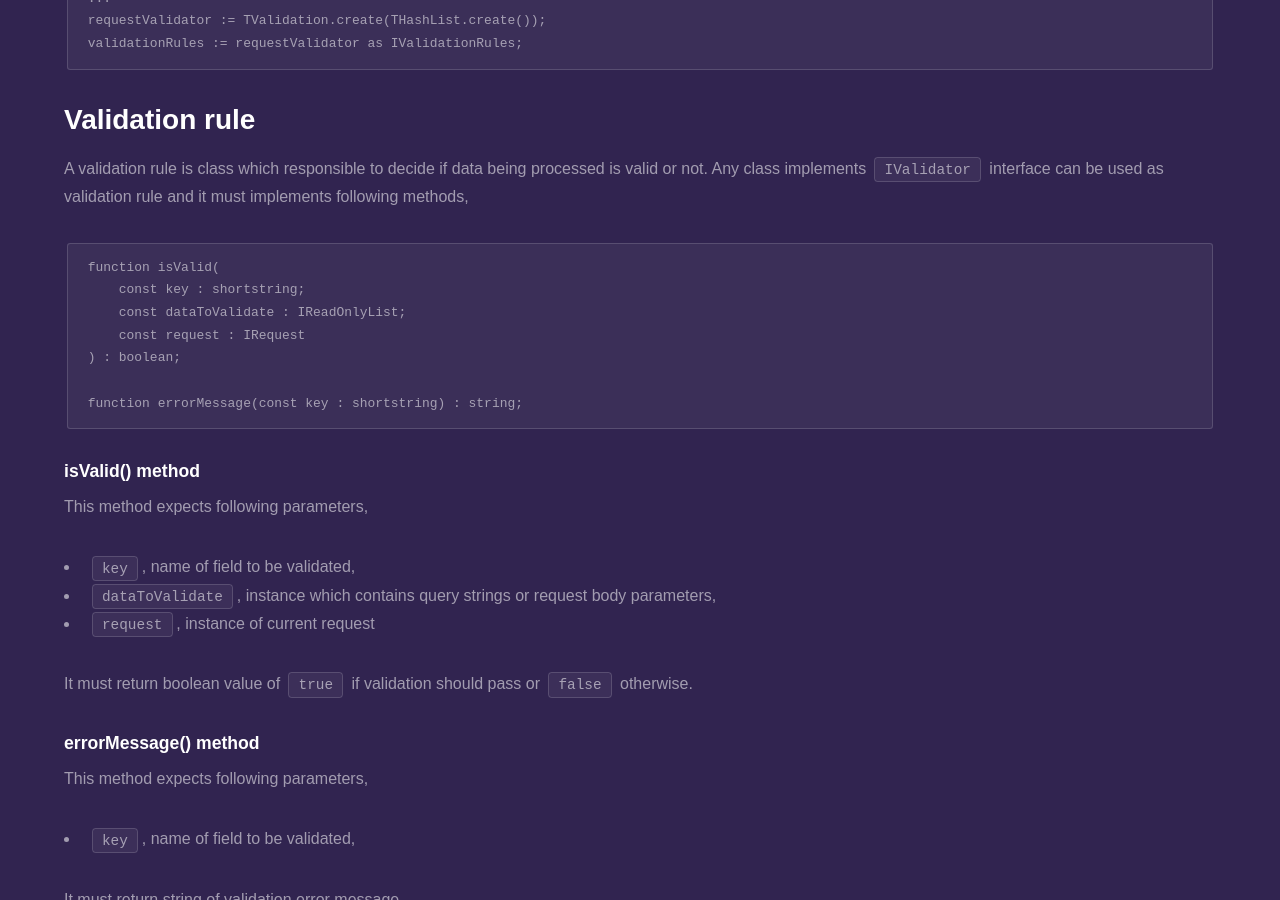
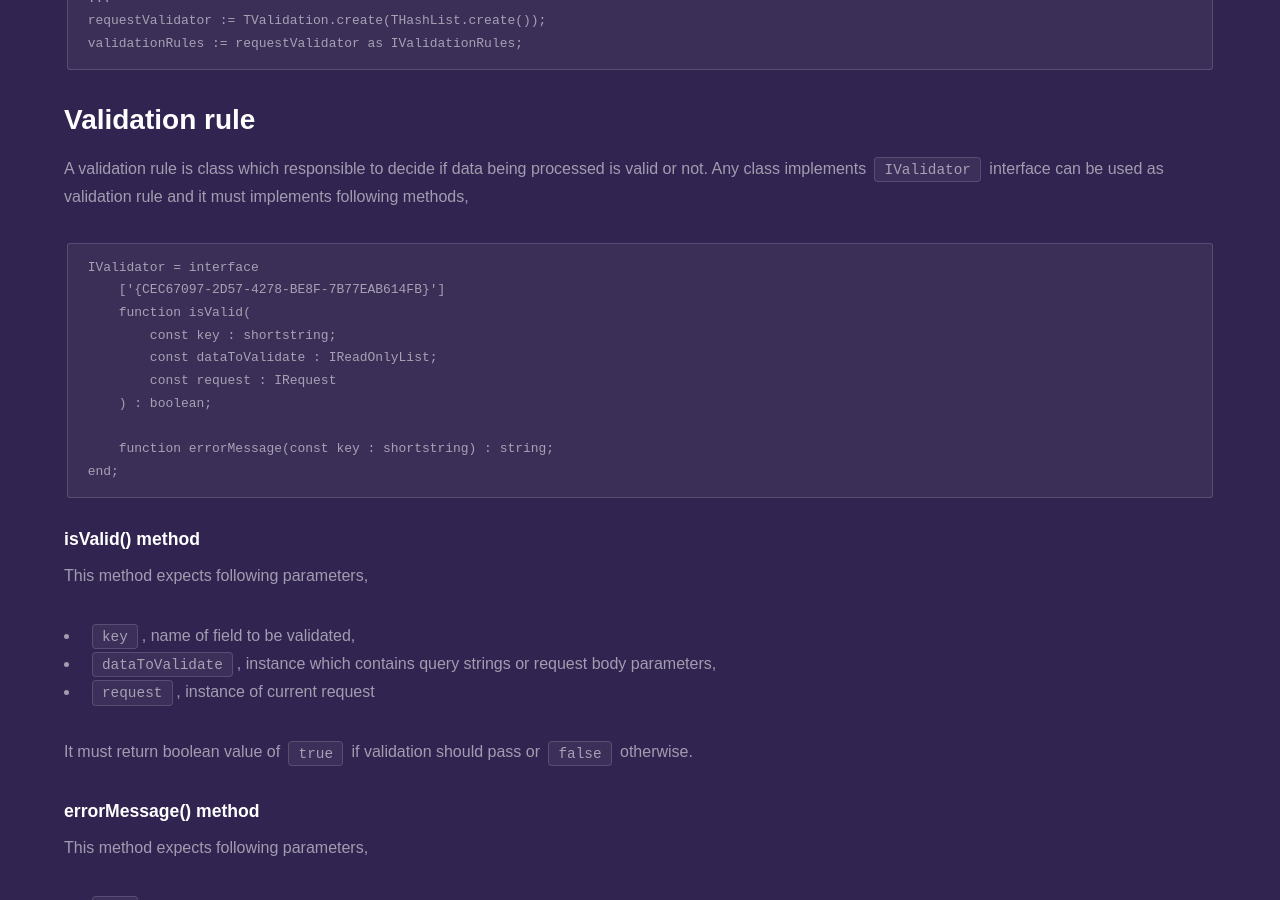
Before and after one commit to fanoframework/fanoframework.github.io, a Jekyll site: the page built from security/form-validation/index.md, in a window 1280 px wide and 900 px high, scrolled down 802 px. Built offline with Jekyll 4.4.1, drawn with Linux system fonts in a browser that asks for light colours; our own code applies the rules of GitHub Pages for plain Markdown files; some of the changed text lies outside the part shown.

Commit message:
Improve by add relevant reference

````diff
--- a/security/form-validation/index.md
+++ b/security/form-validation/index.md
@@ -32,13 +32,16 @@ validationRules := requestValidator as IValidationRules;
 A validation rule is class which responsible to decide if data being processed is valid or not. Any class implements `IValidator` interface can be used as validation rule and it must implements following methods,
 
 ```
-function isValid(
-    const key : shortstring;
-    const dataToValidate : IReadOnlyList;
-    const request : IRequest
-) : boolean;
+IValidator = interface
+    ['{CEC67097-2D57-4278-BE8F-7B77EAB614FB}']
+    function isValid(
+        const key : shortstring;
+        const dataToValidate : IReadOnlyList;
+        const request : IRequest
+    ) : boolean;
 
-function errorMessage(const key : shortstring) : string;
+    function errorMessage(const key : shortstring) : string;
+end;
 ```
 
 ### isValid() method
@@ -301,3 +304,5 @@ end.
 - [Working with request](/working-with-request)
 - [Middlewares](/middlewares)
 - [Form Validation example](https://github.com/fanoframework/fano-validation)
+- [TValidation class](https://github.com/fanoframework/fano/blob/master/src/Security/Validation/ValidationImpl.pas)
+- [IValidator interface](https://github.com/fanoframework/fano/blob/master/src/Security/Validation/Contracts/ValidatorIntf.pas)
````
